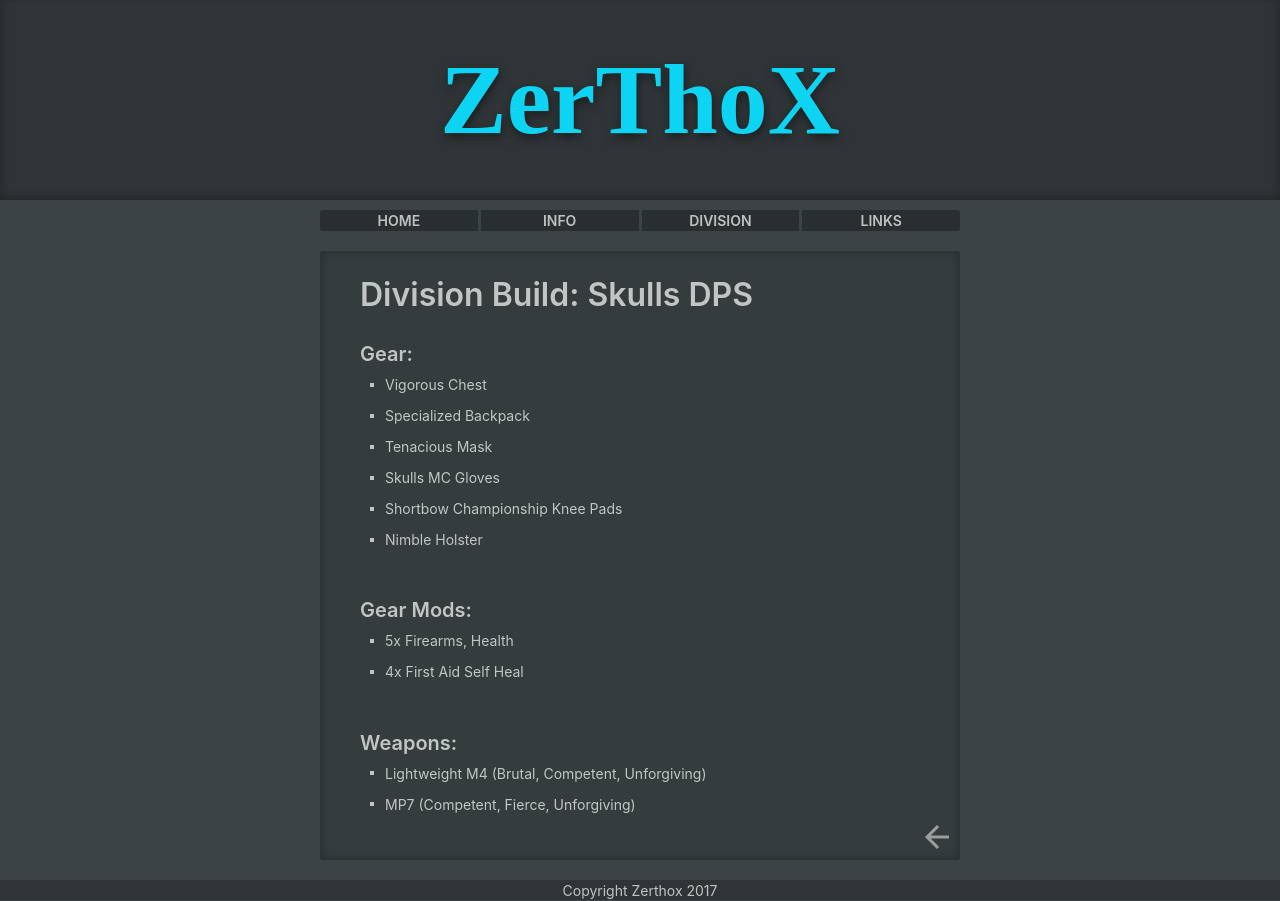
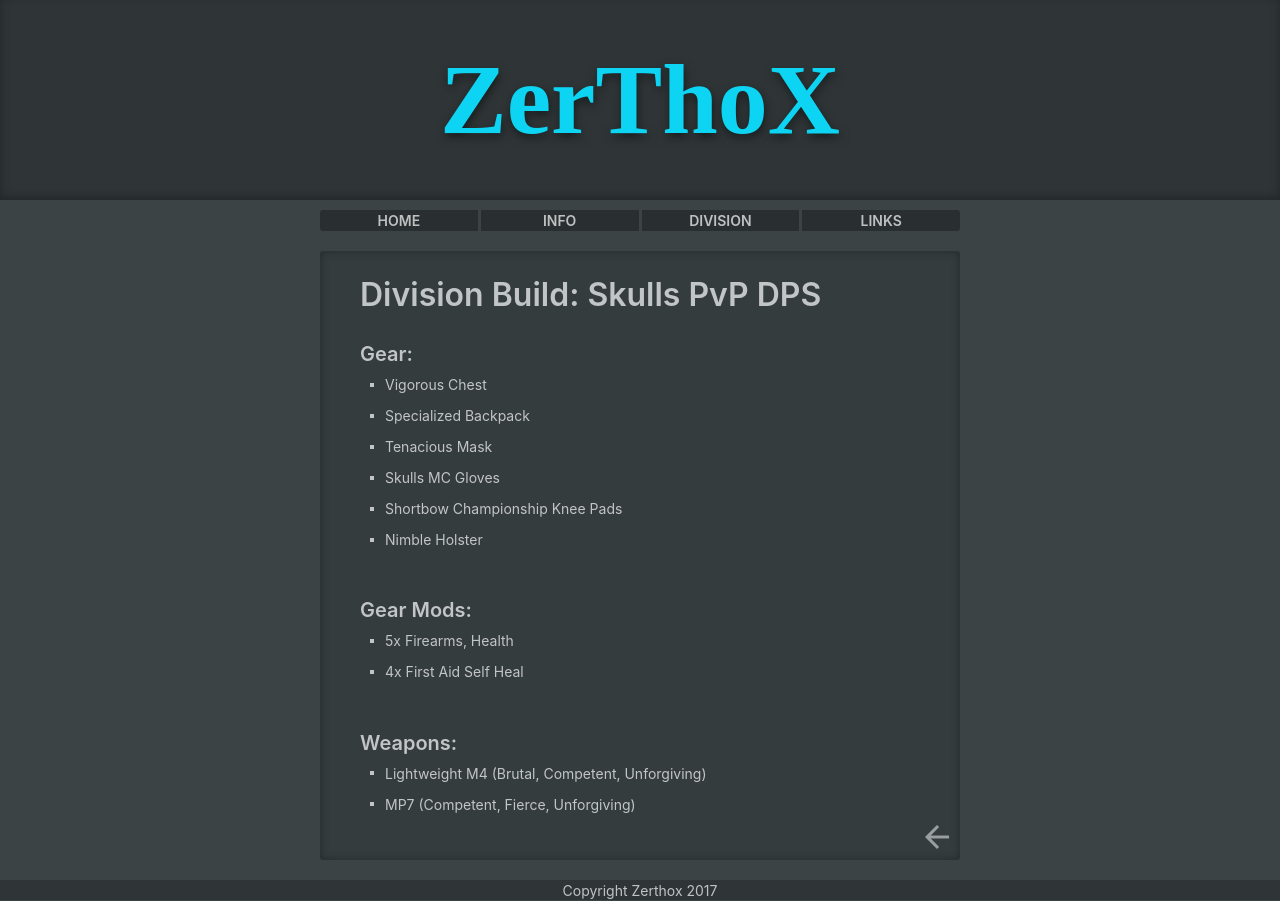
Before and after one commit to Zerthox/zerthox.github.io, a Jekyll site: the page built from division/builds/skulls-pvp.html, in a window 1280 px wide. Built offline with Jekyll 4.4.1, drawn with Linux system fonts in a browser that asks for light colours; some web fonts are replaced.

Commit message:
Update skulls-pvp.html

```diff
--- a/division/builds/skulls-pvp.html
+++ b/division/builds/skulls-pvp.html
@@ -1,7 +1,7 @@
 ---
 layout: build
 ---
-<h1>Division Build: Skulls DPS</h1>
+<h1>Division Build: Skulls PvP DPS</h1>
 <div class="build-container">
     <ul class="list builds">
         <h3>Gear:</h3>
```
